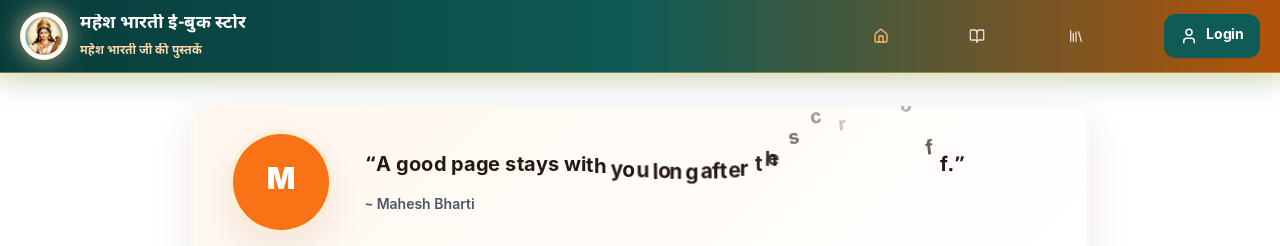
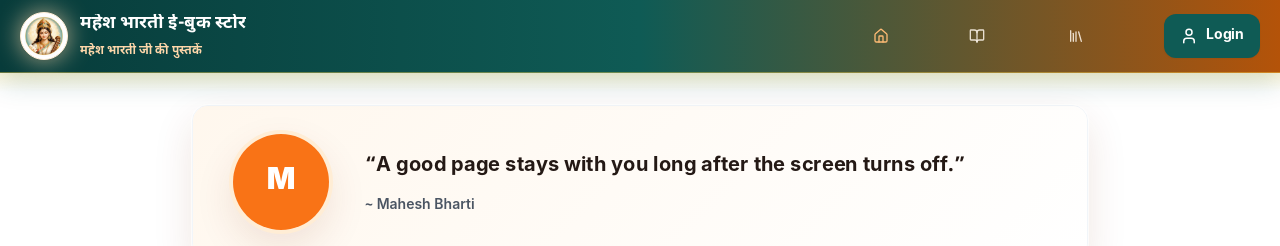
Before and after one commit to bipul1999/pdf-book-store, a React (Vite) app in the folder client/: page / in a window 1280 px wide. Shown: the top 246 px of the page. Built offline with nearby package versions, Linux system fonts and the light colour scheme; no server answers.

Commit message:
show quote animation on load and quote change

```diff
--- a/client/src/pages/Home.jsx
+++ b/client/src/pages/Home.jsx
@@ -116,7 +116,7 @@ export default function Home() {
               <div className="min-w-0 text-center md:text-left">
                 <p className="text-[15px] font-bold leading-7 text-ink sm:text-lg sm:leading-8 md:text-xl md:leading-9">
                   <span aria-hidden="true">&ldquo;</span>
-                  <FallingLetters key={`quote-${quoteSlot}`} text={activeQuote.quote || defaultQuote.quote} wrap repeat />
+                  <FallingLetters key={`quote-${quoteSlot}`} text={activeQuote.quote || defaultQuote.quote} wrap />
                   <span aria-hidden="true">&rdquo;</span>
                 </p>
                 <p className="mt-3 text-sm font-semibold text-gray-600">
```
